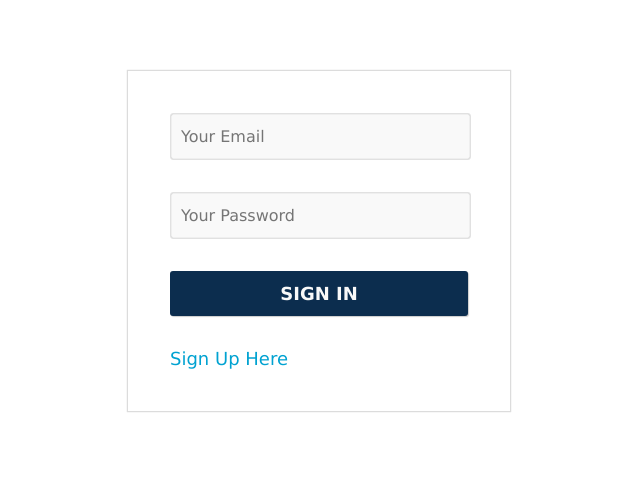
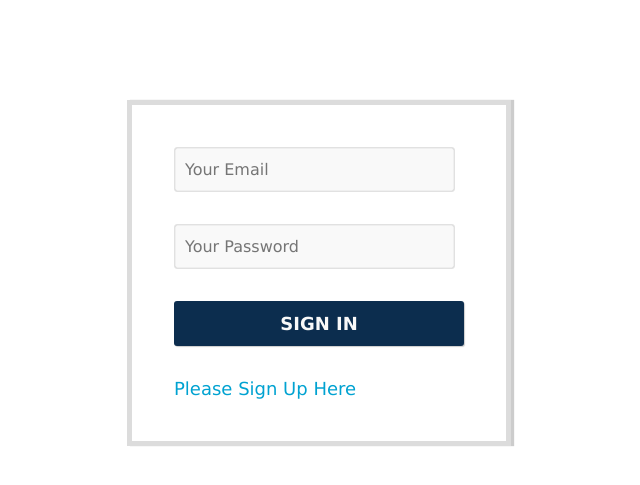
Before and after one commit to Mohamamad786/webassignment, a PHP site: page / in a window 1280 px wide. Shown: the top 485 px of the page, without its empty margins (321-961 px from the left). Run offline with PHP 8.4, Linux system fonts and the light colour scheme.

Commit message:
intitial commit

```diff
--- a/Home.php
+++ b/Home.php
@@ -10,7 +10,7 @@ $res=mysql_query("SELECT * FROM users WHERE user_id=".$_SESSION['user']);
 $userRow=mysql_fetch_array($res);
 ?>
 
-<html xmlns="http://www.w3.org/1999/xhtml">
+
 <head>
 <meta http-equiv="Content-Type" content="text/html; charset=utf-8" />
 <title>Welcome - <?php echo $userRow['email']; ?></title>
@@ -23,7 +23,7 @@ $userRow=mysql_fetch_array($res);
     </div>
     <div id="right">
      <div id="content">
-         hi' <?php echo $userRow['username']; ?>&nbsp;<a href="logout.php?logout">Sign Out</a>
+         Whats up <?php echo $userRow['username']; ?>&nbsp;<a href="logout.php?logout">Sign Out</a>
         </div>
 
     </div>
--- a/Register.php
+++ b/Register.php
@@ -26,8 +26,6 @@ if(isset($_POST['btn-signup']))
  }
 }
 ?>
-<!DOCTYPE html PUBLIC "-//W3C//DTD XHTML 1.0 Transitional//EN" "http://www.w3.org/TR/xhtml1/DTD/xhtml1-transitional.dtd">
-<html xmlns="http://www.w3.org/1999/xhtml">
 <head>
 <meta http-equiv="Content-Type" content="text/html; charset=utf-8" />
 <title>Login & Registration System</title>
--- a/Style.css
+++ b/Style.css
@@ -8,13 +8,13 @@
 }
 #login-form
 {
- margin-top:70px;
+ margin-top:100px;
 }
 table
 {
- border:solid #dcdcdc 1px;
+ border:solid #dcdcdc 5px;
  padding:25px;
- box-shadow: 0px 0px 1px rgba(0,0,0,0.2);
+ box-shadow: 3px 0px 1px rgba(0,0,0,0.2);
 }
 table tr,td
 {
--- a/index.php
+++ b/index.php
@@ -26,8 +26,7 @@ if(isset($_POST['btn-login']))
 
 }
 ?>
-<!DOCTYPE html PUBLIC "-//W3C//DTD XHTML 1.0 Transitional//EN" "http://www.w3.org/TR/xhtml1/DTD/xhtml1-transitional.dtd">
-<html xmlns="http://www.w3.org/1999/xhtml">
+
 <head>
 <meta http-equiv="Content-Type" content="text/html; charset=utf-8" />
 <title>Mohammad's Kingdom - Login & Registration System</title>
@@ -48,7 +47,7 @@ if(isset($_POST['btn-login']))
 <td><button type="submit" name="btn-login">Sign In</button></td>
 </tr>
 <tr>
-<td><a href="register.php">Sign Up Here</a></td>
+<td><a href="register.php">Please Sign Up Here</a></td>
 </tr>
 </table>
 </form>
--- a/nbproject/private/private.xml
+++ b/nbproject/private/private.xml
@@ -2,8 +2,6 @@
 <project-private xmlns="http://www.netbeans.org/ns/project-private/1">
     <editor-bookmarks xmlns="http://www.netbeans.org/ns/editor-bookmarks/2" lastBookmarkId="0"/>
     <open-files xmlns="http://www.netbeans.org/ns/projectui-open-files/2">
-        <group>
-            <file>file:/C:/wamp/www/assigment1/Style.css</file>
-        </group>
+        <group/>
     </open-files>
 </project-private>
```
